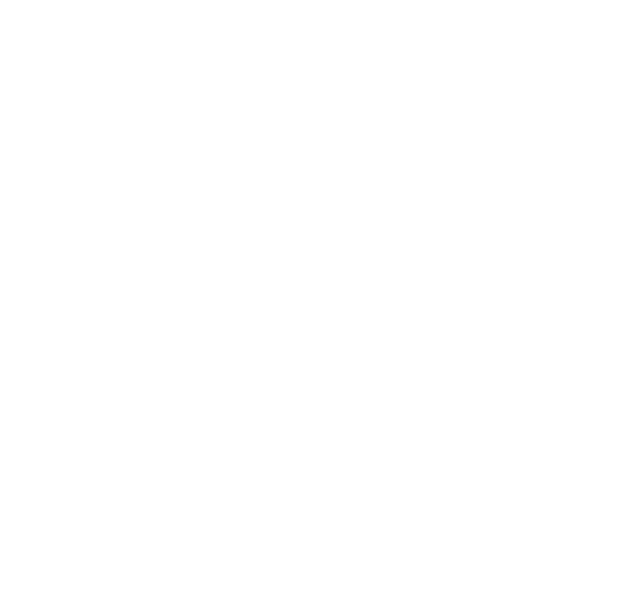
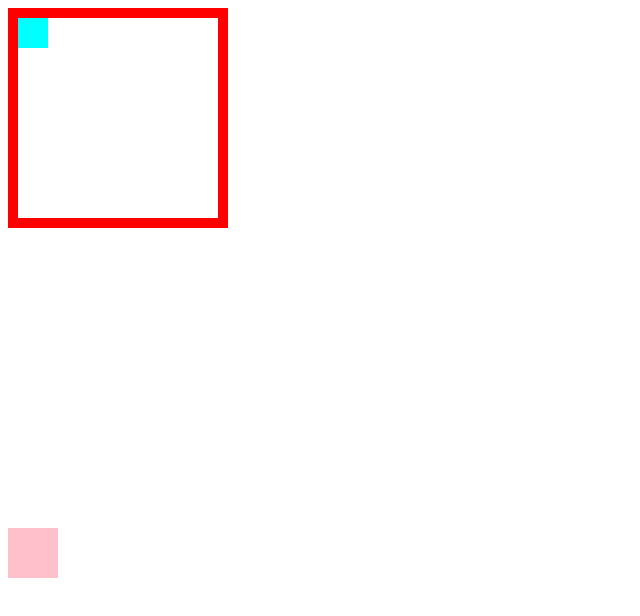
Before and after one commit to Milana1/css-animation, a plain HTML site: page index.html in a window 1280 px wide. Shown: the whole page, without its empty margins (0-640 px from the left). Drawn offline with Linux system fonts and the light colour scheme.

Commit message:
animacije

```diff
--- a/index.html
+++ b/index.html
@@ -6,6 +6,10 @@
     <link rel="stylesheet" type="text/css" href="styles.css" />
 </head>
 <body>
+    <div id="prvi"> <div id="drugi"> </div> </div>
+
+    <div id="treci"></div>
+
 
 
 
--- a/styles.css
+++ b/styles.css
@@ -0,0 +1,39 @@
+div#prvi{
+    width: 200px;
+    height: 200px;
+    border: solid red 10px;
+
+}
+
+div#drugi{
+    width: 30px;
+    height: 30px;
+    background: aqua;
+    transition: cubic-bezier(0,1.02,.9,.27);
+}
+
+div#prvi:hover div#drugi{
+   transform: translateY(170px);
+}
+
+div#treci{
+    position: relative;
+    top: 300px;
+    right: 0;
+    width: 50px;
+    height: 50px;
+    background: pink;
+    animation: animation linear 5s ;
+    animation-iteration-count: infinite;
+}
+
+
+@keyframes animation{
+    0% {background: pink;
+    left: 0;
+    }
+    100% {background: yellow;
+    left: 200px;
+    }
+
+}
```
